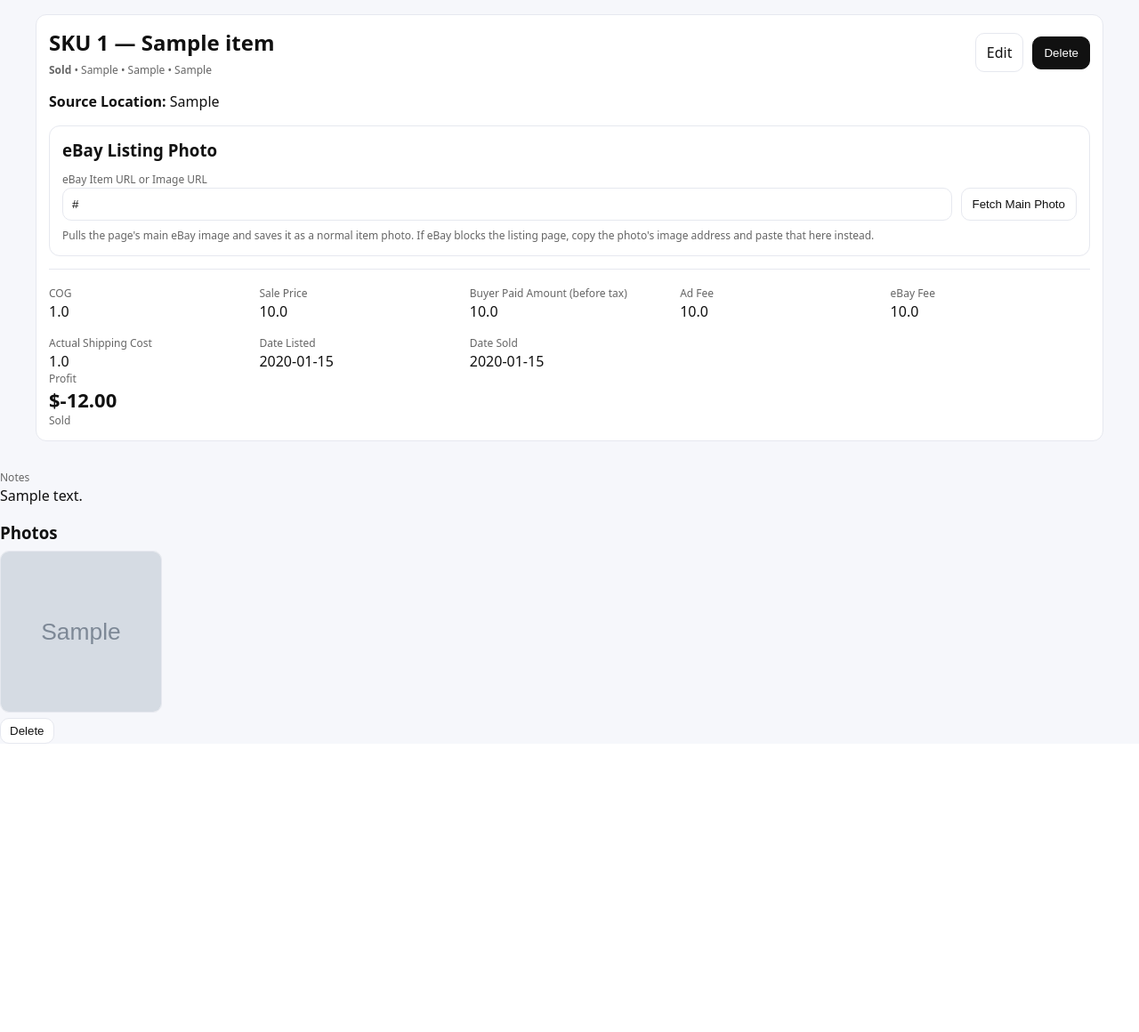
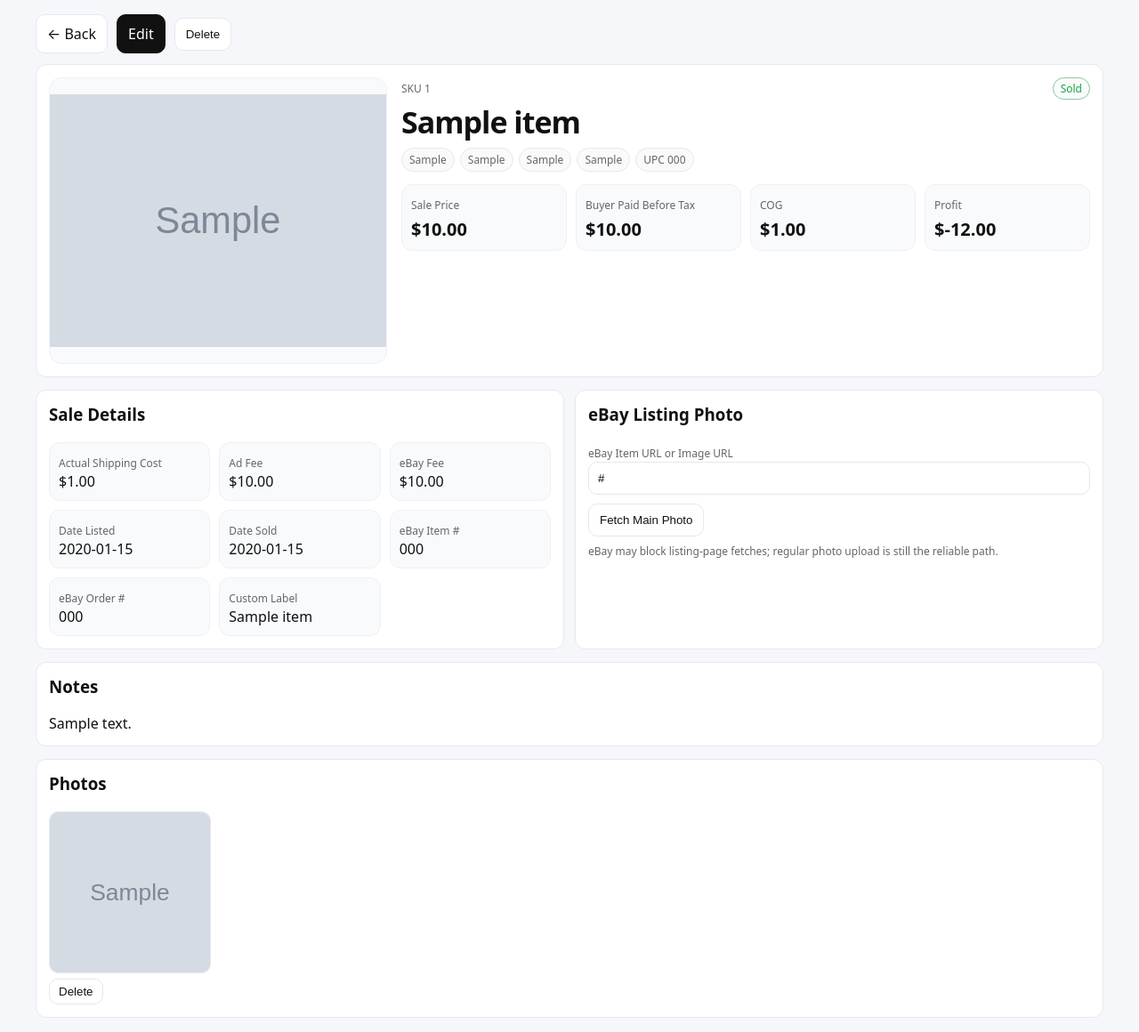
Before and after one commit to xyciasav/ebay-tracker, a Flask app: page /item/1?return_to=/ in a window 1280 px wide. Shown: the part 73-1233 px from the top of the page at 89% size. Before the commit the page ends 909 px from the top, so only its background shows below. Run offline with Flask 3, Linux system fonts and the light colour scheme; tables that the repository leaves empty hold one stand-in row (values such as "Sample post"); grey boxes marked "Sample" are stand-in pictures; parts of the project's set-up code (start-up, migrations or seed data) failed here and were passed over.

Commit message:
Remember inventory return state

```diff
--- a/app.py
+++ b/app.py
@@ -323,6 +323,13 @@ def _sold_review_expr():
             Item.buyer_paid_amount.is_(None)
         )
     )
+
+
+def _safe_return_url(value: str):
+    value = (value or "").strip()
+    if value.startswith("/") and not value.startswith("//"):
+        return value
+    return url_for("index")
 
 
 def _sqlite_add_column(table_name: str, column_name: str, column_type_sql: str):
@@ -1016,6 +1023,7 @@ def create_app():
             platform_filter=platform,
             category_filter=category,
             q=q,
+            current_url=request.full_path.rstrip("?"),
         )
 
     @app.route("/reports")
@@ -1456,32 +1464,35 @@ def create_app():
     @auth_required
     def item_detail(sku: int):
         item = Item.query.get_or_404(sku)
-        return render_template("item_detail.html", item=item)
+        return_to = _safe_return_url(request.args.get("return_to"))
+        return render_template("item_detail.html", item=item, return_to=return_to)
 
     @app.route("/item/<int:sku>/fetch-ebay-photo", methods=["POST"])
     @auth_required
     def fetch_ebay_photo(sku: int):
         item = Item.query.get_or_404(sku)
+        raw_return_to = request.form.get("return_to")
+        return_to = _safe_return_url(raw_return_to) if raw_return_to else url_for("item_detail", sku=item.sku)
         url = _normalize_url(request.form.get("ebay_item_url", "") or item.ebay_item_url or "")
 
         if not url:
             flash("Paste an eBay item URL first.", "error")
-            return redirect(url_for("item_detail", sku=item.sku))
+            return redirect(url_for("item_detail", sku=item.sku, return_to=return_to))
 
         is_ebay_page = _host_allowed_for_ebay_page(url)
         is_ebay_image = _host_allowed_for_ebay_image(url)
 
         if not is_ebay_page and not is_ebay_image:
             flash("For safety, photo fetch only accepts eBay item URLs or eBay image URLs.", "error")
-            return redirect(url_for("item_detail", sku=item.sku))
+            return redirect(url_for("item_detail", sku=item.sku, return_to=return_to))
 
         if _host_is_private_or_local(url):
             flash("That URL could not be fetched safely.", "error")
-            return redirect(url_for("item_detail", sku=item.sku))
+            return redirect(url_for("item_detail", sku=item.sku, return_to=return_to))
 
         if len(item.images or []) >= app.config["MAX_PHOTOS_PER_ITEM"]:
             flash(f"This item already has the maximum of {app.config['MAX_PHOTOS_PER_ITEM']} photos.", "warning")
-            return redirect(url_for("item_detail", sku=item.sku))
+            return redirect(url_for("item_detail", sku=item.sku, return_to=return_to))
 
         try:
             if is_ebay_image:
@@ -1492,7 +1503,7 @@ def create_app():
                 image_url = _extract_og_image(page_text)
                 if not image_url:
                     flash("Could not find a main photo on that eBay page.", "warning")
-                    return redirect(url_for("item_detail", sku=item.sku))
+                    return redirect(url_for("item_detail", sku=item.sku, return_to=return_to))
                 image_url = urllib.parse.urljoin(url, image_url)
 
             _save_image_from_url(item, image_url, app.config["UPLOAD_FOLDER"])
@@ -1507,12 +1518,14 @@ def create_app():
             db.session.rollback()
             flash("Could not fetch the eBay photo. eBay may have blocked the request or changed the page.", "error")
 
-        return redirect(url_for("item_detail", sku=item.sku))
+        return redirect(url_for("item_detail", sku=item.sku, return_to=return_to))
 
     @app.route("/item/<int:sku>/edit", methods=["GET", "POST"])
     @auth_required
     def item_edit(sku: int):
         item = Item.query.get_or_404(sku)
+        raw_return_to = request.form.get("return_to") if request.method == "POST" else request.args.get("return_to")
+        return_to = _safe_return_url(raw_return_to) if raw_return_to else url_for("item_detail", sku=item.sku)
 
         if request.method == "POST":
             item.item_name = request.form.get("item_name", "").strip()
@@ -1548,6 +1561,7 @@ def create_app():
                     sub_categories=sub_categories,
                     platforms=platforms,
                     source_locations=source_locations,
+                    return_to=return_to,
                 )
 
             files = request.files.getlist("photos")
@@ -1580,7 +1594,7 @@ def create_app():
 
             db.session.commit()
             flash(f"Updated SKU #{item.sku}.", "success")
-            return redirect(url_for("item_detail", sku=item.sku))
+            return redirect(return_to)
 
         categories = get_distinct_values(Item, Item.category)
         sub_categories = get_distinct_values(Item, Item.sub_category)
@@ -1593,6 +1607,7 @@ def create_app():
             sub_categories=sub_categories,
             platforms=platforms,
             source_locations=source_locations,
+            return_to=return_to,
         )
 
     @app.route("/image/<int:image_id>/delete", methods=["POST"])
@@ -1600,6 +1615,8 @@ def create_app():
     def delete_image(image_id: int):
         img = ItemImage.query.get_or_404(image_id)
         sku = img.item_sku
+        raw_return_to = request.form.get("return_to")
+        return_to = _safe_return_url(raw_return_to) if raw_return_to else url_for("index")
 
         path = os.path.join(app.config["UPLOAD_FOLDER"], img.filename)
         try:
@@ -1611,12 +1628,13 @@ def create_app():
         db.session.delete(img)
         db.session.commit()
         flash("Image deleted.", "success")
-        return redirect(url_for("item_detail", sku=sku))
+        return redirect(url_for("item_detail", sku=sku, return_to=return_to))
 
     @app.route("/item/<int:sku>/delete", methods=["POST"])
     @auth_required
     def item_delete(sku: int):
         item = Item.query.get_or_404(sku)
+        return_to = _safe_return_url(request.form.get("return_to"))
 
         for img in item.images:
             path = os.path.join(app.config["UPLOAD_FOLDER"], img.filename)
@@ -1629,7 +1647,7 @@ def create_app():
         db.session.delete(item)
         db.session.commit()
         flash(f"Deleted SKU #{sku}.", "success")
-        return redirect(url_for("index"))
+        return redirect(return_to)
 
 
     return app
--- a/templates/base.html
+++ b/templates/base.html
@@ -353,6 +353,62 @@
       gap:8px;
       margin-top:auto;
     }
+    .item-page-actions{
+      display:flex;
+      gap:10px;
+      align-items:center;
+      flex-wrap:wrap;
+      margin-bottom:12px;
+    }
+    .item-page-actions form{ margin:0; }
+    .item-hero{
+      display:grid;
+      grid-template-columns: minmax(260px, 380px) 1fr;
+      gap:16px;
+      align-items:start;
+    }
+    .item-hero-photo{
+      min-height:320px;
+      border:1px solid var(--border2);
+      background:var(--soft);
+      border-radius:14px;
+      display:flex;
+      align-items:center;
+      justify-content:center;
+      overflow:hidden;
+      color:var(--muted);
+    }
+    .item-hero-photo img{
+      width:100%;
+      height:100%;
+      max-height:420px;
+      object-fit:cover;
+      display:block;
+    }
+    .item-hero-info h1{
+      font-size: clamp(24px, 4vw, 34px);
+      line-height:1.05;
+      letter-spacing:-0.03em;
+    }
+    .item-money-grid,
+    .detail-grid{
+      display:grid;
+      grid-template-columns: repeat(auto-fit, minmax(150px, 1fr));
+      gap:10px;
+      margin-top:14px;
+    }
+    .item-money-grid > div,
+    .detail-grid > div{
+      border:1px solid var(--border2);
+      border-radius:12px;
+      padding:10px;
+      background:var(--soft);
+    }
+    .item-money-grid strong{
+      display:block;
+      font-size:20px;
+      margin-top:4px;
+    }
     .table-card{ overflow:auto; }
     .empty-state{
       grid-column: 1 / -1;
@@ -384,6 +440,8 @@
       .toolbar{ justify-content:flex-start; margin-top:12px; }
       .inventory-grid{ grid-template-columns: 1fr; }
       .item-photo{ height:220px; }
+      .item-hero{ grid-template-columns: 1fr; }
+      .item-hero-photo{ min-height:240px; }
     }
     @media (max-width: 880px){
       .filter-grid{ grid-template-columns: 1fr 1fr; }
--- a/templates/item_detail.html
+++ b/templates/item_detail.html
@@ -3,127 +3,119 @@
 
 {% block content %}
   {% set ebay_url = 'https://www.ebay.com/itm/' ~ item.ebay_item_number if item.ebay_item_number and not item.sold else '' %}
-  <div class="card">
-    <div style="display:flex; justify-content:space-between; gap:12px; flex-wrap:wrap;">
-      <div>
-        <h2 style="margin:0;">SKU {{ item.sku }} — {{ item.item_name }}</h2>
-        <div class="small" style="margin-top:6px;">
-          {% if item.sold %}
-            <strong>Sold</strong>
-          {% else %}
-            <strong>Not Sold</strong>
-          {% endif %}
-          {% if item.platform %} • {{ item.platform }}{% endif %}
-          {% if item.category %} • {{ item.category }}{% endif %}
-          {% if item.sub_category %} • {{ item.sub_category }}{% endif %}
-        </div>
-      </div>
+  {% set hero_image = item.images[0] if item.images else none %}
+  {% set needs_sold_review = item.sold and (item.cog is none or item.shipping is none or item.ad_fee is none or item.ebay_fee is none or item.buyer_paid_amount is none) %}
 
-      <div style="display:flex; gap:10px; align-items:center;">
+  <div class="item-page-actions">
+    <a class="btn secondary" href="{{ return_to }}">← Back</a>
     {% if ebay_url %}
       <a class="btn secondary" href="{{ ebay_url }}" target="_blank" rel="noopener noreferrer">Open in eBay</a>
     {% endif %}
-        <a class="btn secondary" href="{{ url_for('item_edit', sku=item.sku) }}">Edit</a>
-
+    <a class="btn" href="{{ url_for('item_edit', sku=item.sku, return_to=return_to) }}">Edit</a>
     <form method="post" action="{{ url_for('item_delete', sku=item.sku) }}"
           onsubmit="return confirm('Delete SKU {{ item.sku }}? This removes the item and its photos.');">
       <input type="hidden" name="_csrf_token" value="{{ csrf_token }}">
-          <button class="btn" type="submit">Delete</button>
+      <input type="hidden" name="return_to" value="{{ return_to }}">
+      <button class="btn secondary" type="submit">Delete</button>
     </form>
   </div>
+
+  <section class="card item-hero">
+    <div class="item-hero-photo">
+      {% if hero_image %}
+        <a href="{{ url_for('uploaded_file', filename=hero_image.filename) }}" target="_blank" rel="noopener">
+          <img src="{{ url_for('uploaded_file', filename=hero_image.filename) }}" alt="{{ item.item_name }}">
+        </a>
+      {% else %}
+        <span>No photo yet</span>
+      {% endif %}
     </div>
-<p><strong>Source Location:</strong> {{ item.source_location or '-' }}</p>
 
-    <div class="card" style="margin-top:12px;">
-      <h3 style="margin:0 0 8px 0;">eBay Listing Photo</h3>
+    <div class="item-hero-info">
+      <div class="item-card-top">
+        <span class="small">SKU {{ item.sku }}</span>
+        {% if needs_sold_review %}
+          <span class="pill review">Sold Review</span>
+        {% elif item.sold %}
+          <span class="pill sold">Sold</span>
+        {% elif item.ebay_item_number %}
+          <span class="pill listed">Listed</span>
+        {% else %}
+          <span class="pill not-listed">Not Listed</span>
+        {% endif %}
+      </div>
+
+      <h1 style="margin:8px 0 10px 0;">{{ item.item_name }}</h1>
+
+      <div class="meta-row">
+        {% if item.platform %}<span>{{ item.platform }}</span>{% endif %}
+        {% if item.category %}<span>{{ item.category }}</span>{% endif %}
+        {% if item.sub_category %}<span>{{ item.sub_category }}</span>{% endif %}
+        {% if item.source_location %}<span>{{ item.source_location }}</span>{% endif %}
+        {% if item.barcode %}<span>UPC {{ item.barcode }}</span>{% endif %}
+      </div>
+
+      <div class="item-money-grid">
+        <div><label>Sale Price</label><strong>{% if item.sale_price is not none %}${{ "%.2f"|format(item.sale_price) }}{% else %}—{% endif %}</strong></div>
+        <div><label>Buyer Paid Before Tax</label><strong>{% if item.buyer_paid_amount is not none %}${{ "%.2f"|format(item.buyer_paid_amount) }}{% else %}—{% endif %}</strong></div>
+        <div><label>COG</label><strong>{% if item.cog is not none %}${{ "%.2f"|format(item.cog) }}{% else %}—{% endif %}</strong></div>
+        <div><label>Profit</label><strong>${{ "%.2f"|format(item.profit) }}</strong></div>
+      </div>
+
+      {% if needs_sold_review %}
+        <div class="flash warning" style="margin-top:12px;">
+          This sold item still needs cleanup: COG, actual shipping, ad fee, eBay fee, or buyer-paid amount.
+        </div>
+      {% endif %}
+    </div>
+  </section>
+
+  <div class="grid" style="margin-top:14px;">
+    <section class="card">
+      <h3 style="margin-top:0;">Sale Details</h3>
+      <div class="detail-grid">
+        <div><label>Actual Shipping Cost</label><div>{% if item.shipping is not none %}${{ "%.2f"|format(item.shipping) }}{% else %}—{% endif %}</div></div>
+        <div><label>Ad Fee</label><div>{% if item.ad_fee is not none %}${{ "%.2f"|format(item.ad_fee) }}{% else %}—{% endif %}</div></div>
+        <div><label>eBay Fee</label><div>{% if item.ebay_fee is not none %}${{ "%.2f"|format(item.ebay_fee) }}{% else %}—{% endif %}</div></div>
+        <div><label>Date Listed</label><div>{{ item.date_listed or "—" }}</div></div>
+        <div><label>Date Sold</label><div>{{ item.date_sold or "—" }}</div></div>
+        <div><label>eBay Item #</label><div>{{ item.ebay_item_number or "—" }}</div></div>
+        <div><label>eBay Order #</label><div>{{ item.ebay_order_number or "—" }}</div></div>
+        <div><label>Custom Label</label><div>{{ item.ebay_custom_label or "—" }}</div></div>
+      </div>
+    </section>
+
+    <section class="card">
+      <h3 style="margin-top:0;">eBay Listing Photo</h3>
       <form method="post" action="{{ url_for('fetch_ebay_photo', sku=item.sku) }}">
         <input type="hidden" name="_csrf_token" value="{{ csrf_token }}">
+        <input type="hidden" name="return_to" value="{{ return_to }}">
         <label>eBay Item URL or Image URL</label>
-        <div style="display:flex; gap:10px; flex-wrap:wrap; align-items:end;">
         <input
           type="url"
           name="ebay_item_url"
           value="{{ item.ebay_item_url or '' }}"
           placeholder="https://www.ebay.com/itm/... or https://i.ebayimg.com/images/..."
-            style="flex:1; min-width:260px;"
         >
+        <div style="display:flex; gap:10px; flex-wrap:wrap; margin-top:10px;">
           <button class="btn secondary" type="submit">Fetch Main Photo</button>
         </div>
         <div class="small" style="margin-top:8px;">
-          Pulls the page's main eBay image and saves it as a normal item photo. If eBay blocks the listing page, copy the photo's image address and paste that here instead.
+          eBay may block listing-page fetches; regular photo upload is still the reliable path.
         </div>
       </form>
-    </div>
-
-    <hr style="border:none; border-top:1px solid var(--border); margin:14px 0;">
-
-    <div style="display:grid; grid-template-columns: repeat(auto-fit, minmax(220px, 1fr)); gap:12px;">
-      <div>
-        <label>COG</label>
-        <div>{{ item.cog if item.cog is not none else "" }}</div>
-      </div>
-
-      <div>
-        <label>Sale Price</label>
-        <div>{{ item.sale_price if item.sale_price is not none else "" }}</div>
-      </div>
-
-      <div>
-        <label>Buyer Paid Amount (before tax)</label>
-        <div>{{ item.buyer_paid_amount if item.buyer_paid_amount is not none else "" }}</div>
-      </div>
-
-      <div>
-        <label>Ad Fee</label>
-        <div>{{ item.ad_fee if item.ad_fee is not none else "" }}</div>
-      </div>
-
-      <div>
-        <label>eBay Fee</label>
-        <div>{{ item.ebay_fee if item.ebay_fee is not none else "" }}</div>
-      </div>
-
-      <div>
-        <label>Actual Shipping Cost</label>
-        <div>{{ item.shipping if item.shipping is not none else "" }}</div>
-      </div>
-
-      <div>
-        <label>Date Listed</label>
-        <div>{{ item.date_listed if item.date_listed is not none else "" }}</div>
-      </div>
-
-      <div>
-        <label>Date Sold</label>
-        <div>{{ item.date_sold if item.date_sold is not none else "" }}</div>
-      </div>
-    </div>
-
-<div>
-      <div class="small">Profit</div>
-      <div style="font-size:22px; font-weight:800;">
-        ${{ "%.2f"|format(item.profit) }}
-      </div>
-      <div class="small">
-        {% if item.sold %}
-          Sold
-        {% else %}
-          Not sold yet (profit is estimated if Buyer Paid is filled)
-        {% endif %}
-      </div>
-    </div>
-  </div>
+    </section>
   </div>
 
   {% if item.notes %}
-      <div style="margin-top:12px;">
-        <label>Notes</label>
+    <section class="card" style="margin-top:14px;">
+      <h3 style="margin-top:0;">Notes</h3>
       <div style="white-space:pre-wrap;">{{ item.notes }}</div>
-      </div>
+    </section>
   {% endif %}
 
-    <h3 style="margin-top:18px; margin-bottom:6px;">Photos</h3>
-
+  <section class="card" style="margin-top:14px;">
+    <h3 style="margin-top:0;">Photos</h3>
     <div class="photo-grid">
       {% for img in item.images %}
         <div>
@@ -135,6 +127,7 @@
                 style="margin-top:6px;"
                 onsubmit="return confirm('Delete this photo?');">
             <input type="hidden" name="_csrf_token" value="{{ csrf_token }}">
+            <input type="hidden" name="return_to" value="{{ return_to }}">
             <button class="btn secondary" type="submit" style="padding:6px 10px;">Delete</button>
           </form>
         </div>
@@ -142,5 +135,5 @@
         <div class="small">No photos yet.</div>
       {% endfor %}
     </div>
-  </div>
+  </section>
 {% endblock %}
--- a/templates/item_edit.html
+++ b/templates/item_edit.html
@@ -10,6 +10,7 @@
   <h3 style="margin-top:0;">Edit SKU #{{ item.sku }}</h3>
   <form method="post" enctype="multipart/form-data">
     <input type="hidden" name="_csrf_token" value="{{ csrf_token }}">
+    <input type="hidden" name="return_to" value="{{ return_to }}">
     <div class="row" style="display:flex; gap:12px; flex-wrap:wrap;">
       <div style="flex:1; min-width:220px;">
         <label>Item Name *</label>
@@ -301,7 +302,7 @@
 
     <div style="margin-top:14px; display:flex; gap:10px;">
       <button class="btn" type="submit">Save</button>
-      <a class="btn secondary" href="{{ url_for('item_detail', sku=item.sku) }}">Cancel</a>
+      <a class="btn secondary" href="{{ url_for('item_detail', sku=item.sku, return_to=return_to) }}">Cancel</a>
     </div>
   </form>
 </div>
```
Also changed, not shown: templates/index.html (+6 -6 lines). Lines whose indentation alone changed are shown as unchanged.
